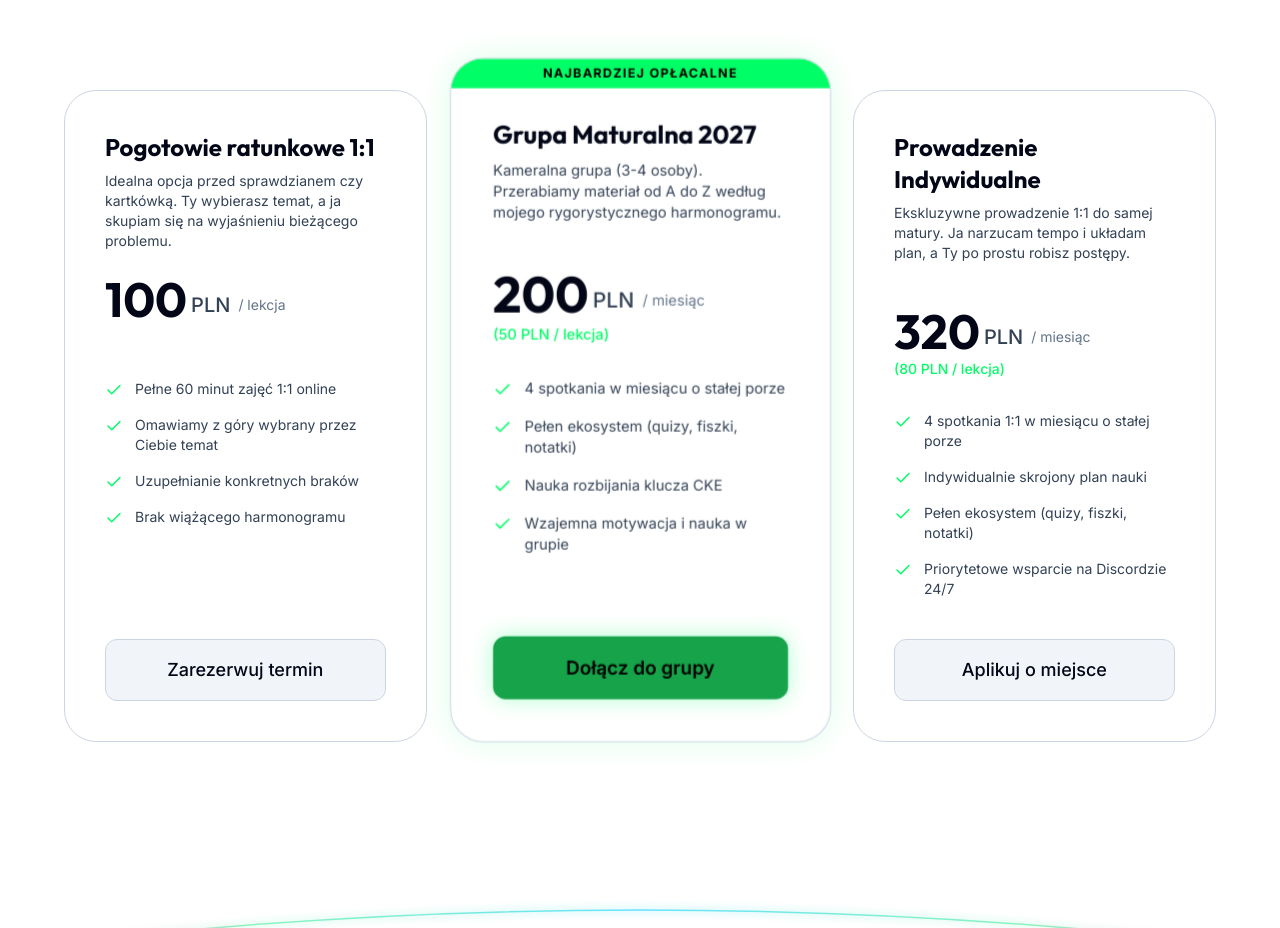
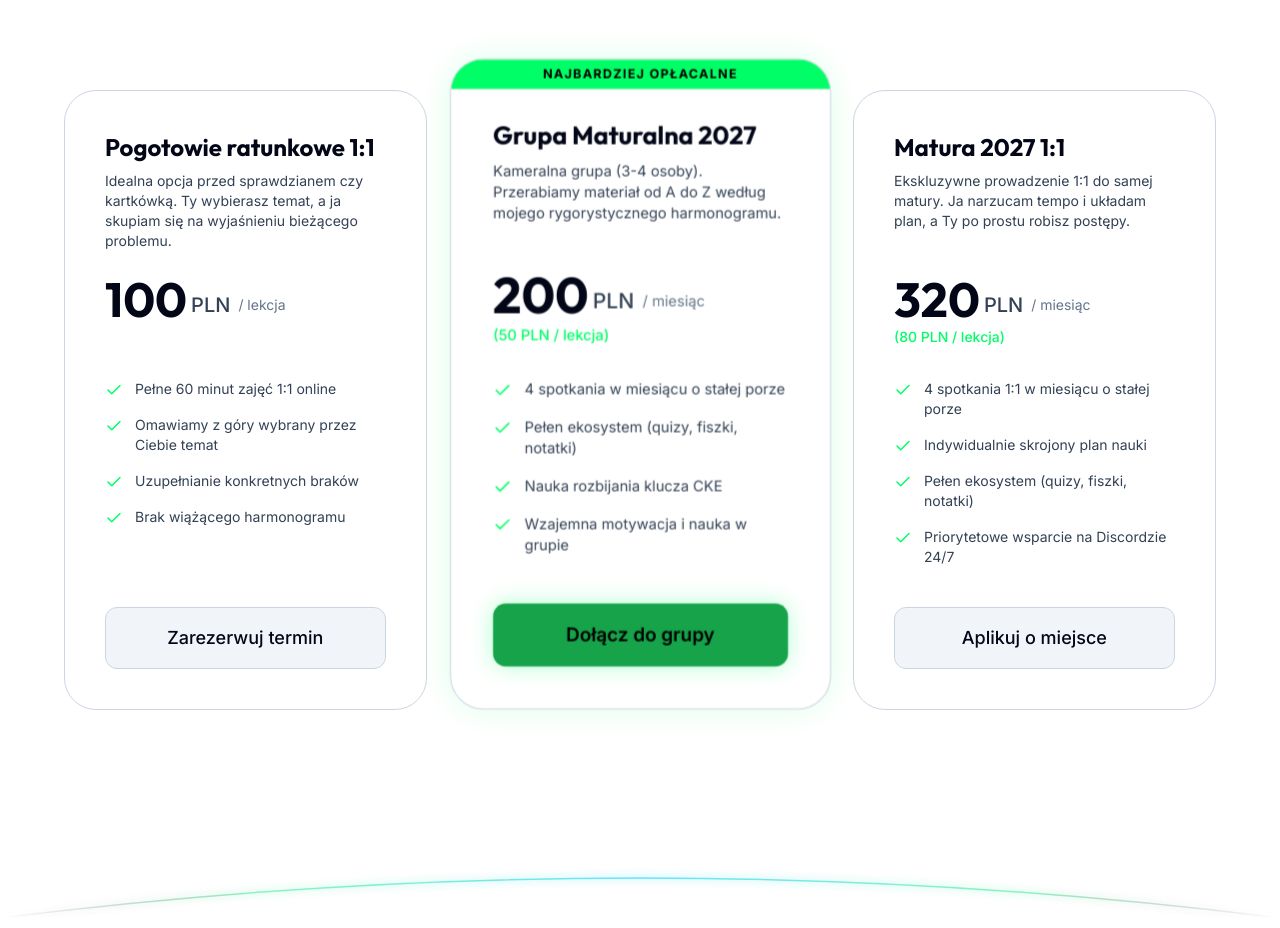
Before and after one commit to taachii/biolearn-landing, a Next.js app: page / in a window 1280 px wide. Shown: the part 4800-5728 px from the top of the page. Built offline with nearby package versions, Linux system fonts and the light colour scheme.

Commit message:
copy: rename 3rd package to Matura 2027 1:1

```diff
--- a/components/sections/CennikSection.tsx
+++ b/components/sections/CennikSection.tsx
@@ -41,7 +41,7 @@ const PACKAGES = [
     isPopular: true
   },
   {
-    name: "Prowadzenie Indywidualne",
+    name: "Matura 2027 1:1",
     price: "320",
     period: "/ miesiąc",
     pricePerLesson: "(80 PLN / lekcja)",
```
